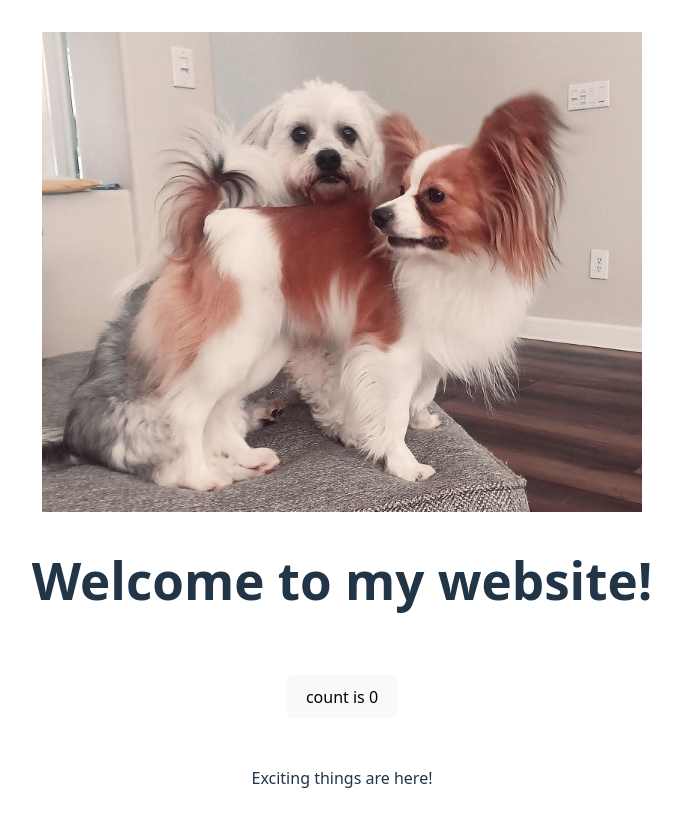
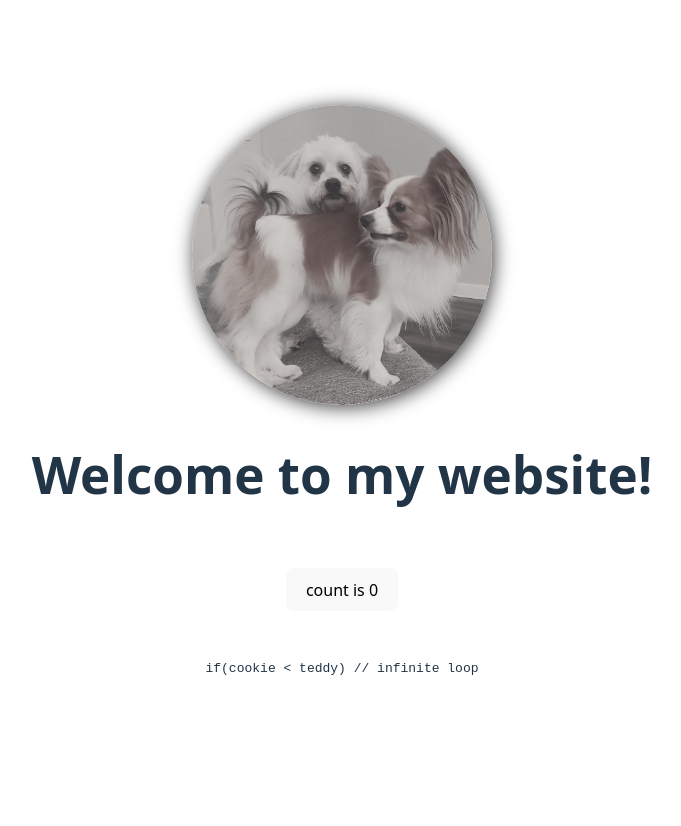
Before and after one commit to sfdeloach/my-website, a website built with Vite: page index.html in a window 1280 px wide. Shown: the whole page, without its empty margins (298-979 px from the left). After the commit the page ends 800 px from the top, so only its background shows below. Built offline with nearby package versions, Linux system fonts and the light colour scheme.

Commit message:
img fix, favicon add

```diff
--- a/index.html
+++ b/index.html
@@ -5,6 +5,10 @@
   <meta charset="UTF-8" />
   <meta name="viewport" content="width=device-width, initial-scale=1.0" />
   <title>My Website</title>
+  <link rel="apple-touch-icon" sizes="180x180" href="/apple-touch-icon.png">
+  <link rel="icon" type="image/png" sizes="32x32" href="/favicon-32x32.png">
+  <link rel="icon" type="image/png" sizes="16x16" href="/favicon-16x16.png">
+  <link rel="manifest" href="/site.webmanifest">
 </head>
 
 <body>
--- a/src/main.js
+++ b/src/main.js
@@ -3,13 +3,13 @@ import { setupCounter } from "./counter.js";
 
 document.querySelector("#app").innerHTML = `
   <div>
-    <img class="photo" src="/public/teddy_number_1.jpeg" alt="Teddy is better than Cookie." />
+    <img class="photo" src="images/teddy_number_1.jpeg" alt="Teddy is better than Cookie." />
     <h1>Welcome to my website!</h1>
     <div class="card">
       <button id="counter" type="button"></button>
     </div>
     <p>
-      Exciting things are here!
+      <pre>if(cookie < teddy) // infinite loop</pre>
     </p>
   </div>
 `;
--- a/src/style.css
+++ b/src/style.css
@@ -65,6 +65,15 @@ button:focus-visible {
   outline: 4px auto -webkit-focus-ring-color;
 }
 
+.photo {
+  width: 300px;
+  height: 300px;
+  object-fit: cover;
+  border-radius: 100%;
+  box-shadow: #000000 2px 2px 20px -1px;
+  filter: grayscale(0.7) contrast(0.7);
+}
+
 @media (prefers-color-scheme: light) {
   :root {
     color: #213547;
```
Also changed, not shown: public/apple-touch-icon.png (added), public/favicon-16x16.png (added), public/favicon-32x32.png (added), public/images/teddy_number_1.jpeg (renamed from public/teddy_number_1.jpeg), public/site.webmanifest (added).
